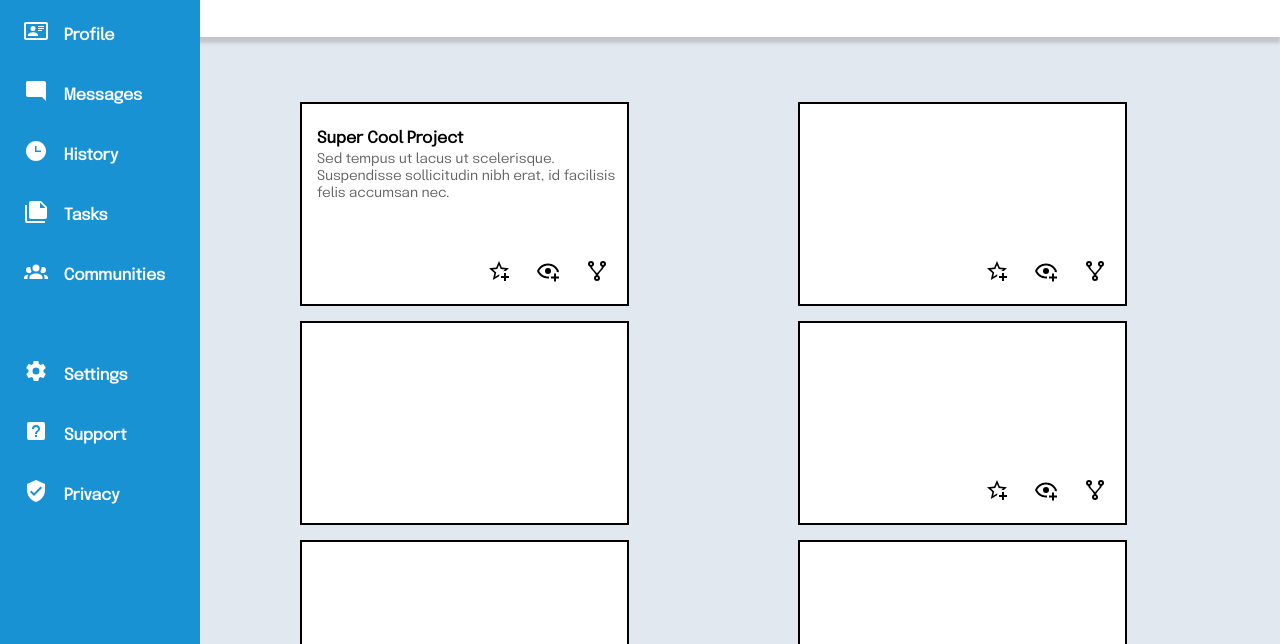
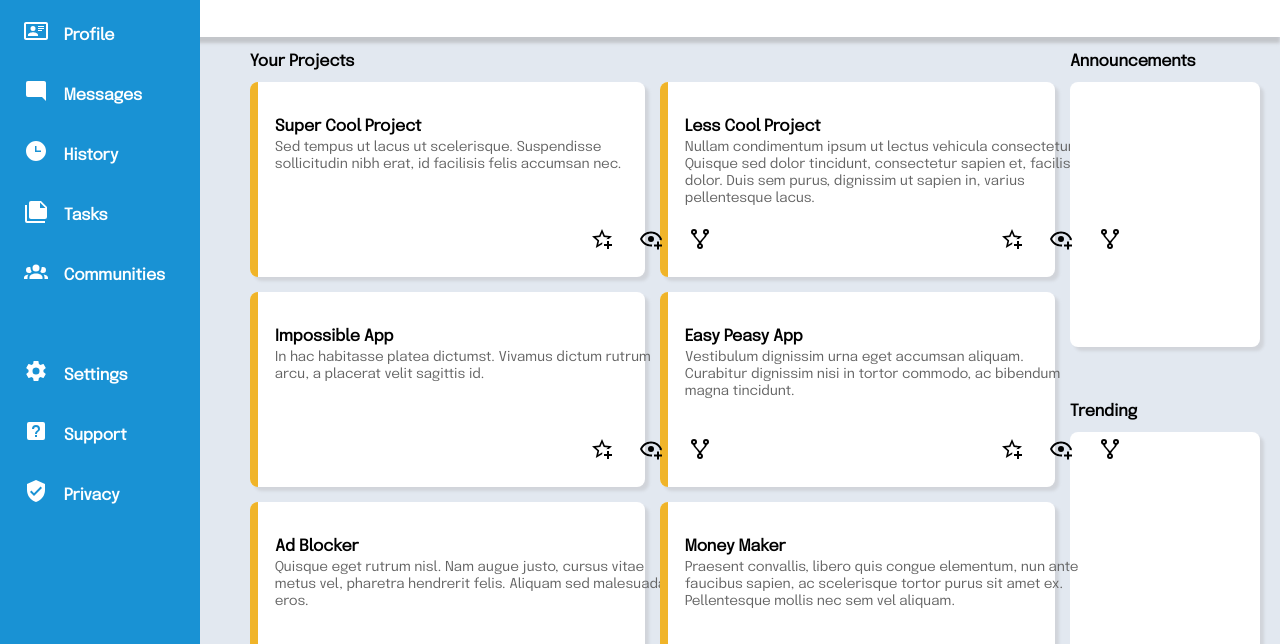
Before and after one commit to trakkito/TOP-Admin-Dashboard, a plain HTML site: page index.html in a window 1280 px wide. Shown: the part 143-787 px from the top of the page. Drawn offline with Linux system fonts and the light colour scheme.

Commit message:
added titles, positioned grid elements and added some content/styling

```diff
--- /dev/null
+++ b/cards.css
@@ -0,0 +1,146 @@
+.top-titles {
+    display: flex;
+}
+
+.trending {
+    font-size: var(--med-font);
+    font-family: var(--font);
+    font-weight: 700;
+    position: absolute;
+    top: -30px;
+    left: 0px;
+}
+
+
+.section-title {
+    font-size: var(--med-font);
+    font-family: var(--font);
+    font-weight: 700;
+    position: absolute;
+    top: 15px;
+    left: 0px;
+    padding-left: 250px;
+}
+
+.announcements {
+    font-size: var(--med-font);
+    font-family: var(--font);
+    font-weight: 700;
+    top: -30px;
+    left: 0px;
+    position: absolute;
+}
+
+
+.cards-container {
+    padding-left: 250px;
+    padding-top: 45px;
+    display: grid;
+    grid-template-rows: repeat(20, 20px);
+    grid-template-columns: repeat(auto-fit, minmax(50px, 1fr));
+    gap: 15px;
+    padding-right: 20px;
+    position: relative;
+}
+
+.card {
+    position: relative;
+    display: flex;
+    flex-direction: column;
+    background-color: var(--card-clr);
+    color: black;
+    border: none;
+    border-radius: .5rem;
+    padding: 10px 10px;
+    box-shadow: 4px 4px 3px rgba(156, 154, 154, 0.247);
+}
+
+.card-side {
+    background-color: var(--secondary-clr);
+    position: absolute;
+    top: 0px;
+    bottom: 0px;
+    left: 0px;
+    width: clamp(7px, .6vw, 12px);
+    border-bottom-left-radius: 0.5rem;
+    border-top-left-radius: 0.5rem;
+}
+
+.card-title {
+    font-size: var(--med-font);
+    font-weight: 600;
+    font-family: var(--font);
+    margin-top: 25px;
+    margin-left: 15px;
+}
+
+.card-desc {
+    font-size: var(--small-font);
+    font-weight: 500;
+    font-family: var(--font);
+    color: #636363;
+    margin-top: 5px;
+    margin-left: 15px;
+    line-height: 17px;
+    width: 25rem;
+    text-wrap: auto;
+}
+
+.card-icons {
+    display: flex;
+    position: absolute;
+    top: 145px;
+    bottom: 25px;
+    left: 340px;
+    right: 15px;
+    z-index: 100;
+    gap: 25px;
+}
+
+.card-img {
+    height: var(--icon-height);
+}
+
+.card:nth-of-type(1) {
+    grid-column: 1 / 5;
+    grid-row: 1 / 7;
+}
+
+.card:nth-of-type(2) {
+    grid-column: 5 / 9;
+    grid-row: 1 / 7;
+}
+
+.card:nth-of-type(3) {
+    grid-column: 9 / 11;
+    grid-row: 1 / 9;
+    display: grid;
+    grid-template-rows: repeat(4, 1fr);
+    position: relative;
+}
+
+.card:nth-of-type(4) {
+    grid-column: 1 / 5;
+    grid-row: 7 / 13;
+}
+
+.card:nth-of-type(5) {
+    grid-column: 5 / 9;
+    grid-row: 7 / 13;
+}
+
+.card:nth-of-type(6) {
+    grid-column: 9 / 11;
+    grid-row: 11 / 19;
+    position: relative;
+}
+
+.card:nth-of-type(7) {
+    grid-column: 1 / 5;
+    grid-row: 13 / 19;
+}
+
+.card:nth-of-type(8) {
+    grid-column: 5 / 9;
+    grid-row: 13 / 19;
+}
--- a/index.html
+++ b/index.html
@@ -3,6 +3,8 @@
 <head>
     <link rel="stylesheet" href="reset.css">
     <link rel="stylesheet" href="styles.css">
+    <link rel="stylesheet" href="cards.css">
+    <link rel="stylesheet" href="header.css">
 	<meta charset="UTF-8">
 	<meta name="viewport" content="width=device-width, initial-scale=1.0">
 	<meta http-equiv="X-UA-Compatible" content="ie=edge">
@@ -79,8 +81,11 @@
         </div>
     </div>
 
+
     <div class="cards-container">
+        <h1 class="section-title">Your Projects</h1>
         <div class="card">
+            <div class="card-side"></div>
             <p class="card-title">Super Cool Project</p>
             <p class="card-desc">Sed tempus ut lacus ut scelerisque. Suspendisse sollicitudin nibh erat, id facilisis felis accumsan nec.</p>
             <div class="card-icons">
@@ -90,8 +95,9 @@
             </div>
         </div>
         <div class="card">
-            <p class="card-title"></p>
-            <p class="card-desc"></p>
+            <div class="card-side"></div>
+            <p class="card-title">Less Cool Project</p>
+            <p class="card-desc">Nullam condimentum ipsum ut lectus vehicula consectetur. Quisque sed dolor tincidunt, consectetur sapien et, facilisis dolor. Duis sem purus, dignissim ut sapien in, varius pellentesque lacus.</p>
             <div class="card-icons">
                 <img class="card-img" src="icons/star-plus-icon.svg">
                 <img class="card-img" src="icons/eye-plus-icon.svg">
@@ -99,11 +105,13 @@
             </div>
         </div>
         <div class="card">
+            <h1 class="announcements">Announcements</h1>
             <p class="card-title"></p>
         </div>
         <div class="card">
-            <p class="card-title"></p>
-            <p class="card-desc"></p>
+            <div class="card-side"></div>
+            <p class="card-title">Impossible App</p>
+            <p class="card-desc">In hac habitasse platea dictumst. Vivamus dictum rutrum arcu, a placerat velit sagittis id.</p>
             <div class="card-icons">
                 <img class="card-img" src="icons/star-plus-icon.svg">
                 <img class="card-img" src="icons/eye-plus-icon.svg">
@@ -111,8 +119,9 @@
             </div>
         </div>
         <div class="card">
-            <p class="card-title"></p>
-            <p class="card-desc"></p>
+            <div class="card-side"></div>
+            <p class="card-title">Easy Peasy App</p>
+            <p class="card-desc">Vestibulum dignissim urna eget accumsan aliquam. Curabitur dignissim nisi in tortor commodo, ac bibendum magna tincidunt.</p>
             <div class="card-icons">
                 <img class="card-img" src="icons/star-plus-icon.svg">
                 <img class="card-img" src="icons/eye-plus-icon.svg">
@@ -120,11 +129,13 @@
             </div>
         </div>
         <div class="card">
+            <h1 class="trending">Trending</h1>
             <p class="card-title"></p>
         </div>
         <div class="card">
-            <p class="card-title"></p>
-            <p class="card-desc"></p>
+            <div class="card-side"></div>
+            <p class="card-title">Ad Blocker</p>
+            <p class="card-desc">Quisque eget rutrum nisl. Nam augue justo, cursus vitae metus vel, pharetra hendrerit felis. Aliquam sed malesuada eros.</p>
             <div class="card-icons">
                 <img class="card-img" src="icons/star-plus-icon.svg">
                 <img class="card-img" src="icons/eye-plus-icon.svg">
@@ -132,8 +143,9 @@
             </div>
         </div>
         <div class="card">
-            <p class="card-title"></p>
-            <p class="card-desc"></p>
+            <div class="card-side"></div>
+            <p class="card-title">Money Maker</p>
+            <p class="card-desc">Praesent convallis, libero quis congue elementum, nun ante faucibus sapien, ac scelerisque tortor purus sit amet ex. Pellentesque mollis nec sem vel aliquam.</p>
             <div class="card-icons">
                 <img class="card-img" src="icons/star-plus-icon.svg">
                 <img class="card-img" src="icons/eye-plus-icon.svg">
--- a/styles.css
+++ b/styles.css
@@ -33,6 +33,7 @@ body {
     width: clamp(200px, 15vw, 230px);
     display: flex;
     flex-direction: column;
+    z-index: 200;
 }
 
 .sidebar-header {
@@ -80,189 +81,3 @@ body {
     height: var(--icon-height);
     filter: var(--icon-filter);
 }
-
-.header {
-    background-color: var(--card-clr);
-    display: flex;
-    flex-direction: column;
-    height: clamp(125px, 25.5vh, 180px);
-    box-shadow: 0px 6px 3px rgba(156, 154, 154, 0.438);
-    padding-left: clamp(200px, 15vw, 800px);
-}
-
-.top-header {
-    display: flex;
-    height: clamp(31.25px, 7svh, 87.5px);
-}
-
-.top-left-header {
-    display: flex;
-    height: clamp(31.25px, 4svh, 67.5px);
-    margin-top: 20px;
-    margin-left: 40px;
-}
-
-.search-button {
-    cursor: pointer;
-    background-color: var(--card-clr);
-    border: var(--no-border);
-}
-
-.search-icon {
-    height: var(--icon-height);
-}
-
-.header-search {
-    width: clamp(50px, 50vw, 750px);
-    height: clamp(31.25px, 4vh, 67.5px);
-    background-color: var(--background-clr);
-    border: var(--no-border);
-    border-radius: 25px;
-    margin-left: 15px;
-    margin-top: 0;
-}
-
-.top-right-header {
-    display: flex;
-    height: clamp(31.25px, 4vh, 67.5px);
-    width: clamp(60px, 25vw, 700px);
-    margin-top: 20px;
-    margin-left: 150px;
-}
-
-.noti-img {
-    height: var(--icon-height);
-    margin-right: 30px;
-}
-
-.top-header-img {
-    height: clamp(31.25px, 6vh, 67.5px);
-    border-radius: 50px;
-    margin-top: -10px;
-    margin-right: 25px;
-}
-
-.top-current-user {
-    font-size: var(--med-font);
-    font-family: var(--font);
-    font-weight: 700;
-}
-
-.bottom-header {
-    display: flex;
-    height: clamp(100px, 7svh, 125px);
-
-}
-
- .bottom-left-header {
-    display: flex;
-    height: clamp(60px, 5svh, 80px);
-    margin-top: 20px;
-    margin-left: 40px;
-}
-
-.bottom-right-header {
-    display: flex;
-    height: clamp(60px, 5svh, 80px);
-    width: clamp(90px, 25vw, 700px);
-    margin-top: 20px;
-    margin-left: 500px;
-    justify-content: space-between;
-    align-items: end;
-}
-
-.bottom-header-img {
-    height: clamp(50px, 8vh, 70px);
-    border-radius: 50px;
-    margin-right: 10px;
-}
-
-.header-intro {
-    display: flex;
-    flex-direction: column;
-    justify-content: center;
-}
-
-.user-greeting {
-    font-size: var(--tiny-font);
-    font-family: var(--font);
-    font-weight: 600;
-    margin-bottom: 10px;
-}
-
-.current-user {
-    font-size: var(--large-font);
-    font-family: var(--font);
-    font-weight: 600;
-}
-
-.header-button {
-    height: 40px;
-    width: 100px;
-    border-radius: 25px;
-    padding: 10px 5px;
-    border: var(--no-border);
-    background-color: var(--primary-clr);
-    font-size: var(--small-font);
-    font-family: var(--font);
-    font-weight: 600;
-    color: var(--card-clr);
-    cursor: pointer;
-}
-
-.cards-container {
-    padding-left: 300px;
-    padding-top: 65px;
-    display: grid;
-    grid-template-rows: repeat(3, 1fr);
-    grid-template-columns: repeat(auto-fit, minmax(350px, 1fr));
-    gap: 15px;
-}
-
-.card {
-    position: relative;
-    display: flex;
-    flex-direction: column;
-    background-color: var(--card-clr);
-    color: black;
-    width: 325px;
-    height: 200px;
-    border: 2px solid black;
-}
-
-.card-title {
-    font-size: var(--med-font);
-    font-weight: 600;
-    font-family: var(--font);
-    margin-top: 25px;
-    margin-left: 15px;
-}
-
-.card-desc {
-    font-size: var(--small-font);
-    font-weight: 500;
-    font-family: var(--font);
-    color: #636363;
-    margin-top: 5px;
-    margin-left: 15px;
-    line-height: 17px;
-}
-
-.card-icons {
-    display: flex;
-    position: absolute;
-    top: 155px;
-    bottom: 25px;
-    left: 185px;
-    right: 15px;
-    z-index: 100;
-    gap: 25px;
-}
-
-.card-img {
-    height: var(--icon-height);
-}
-
-.card#announcements {
-    grid-row: 1 / 3;
-}
```
Also changed, not shown: header.css (added, +128 -0 lines).
